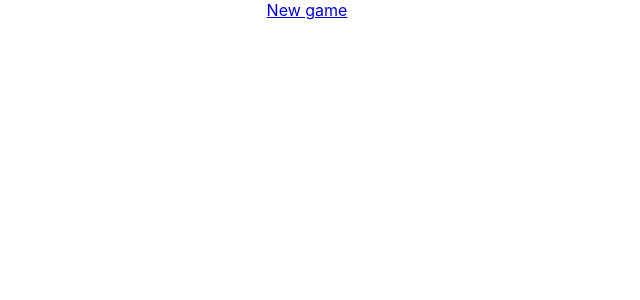
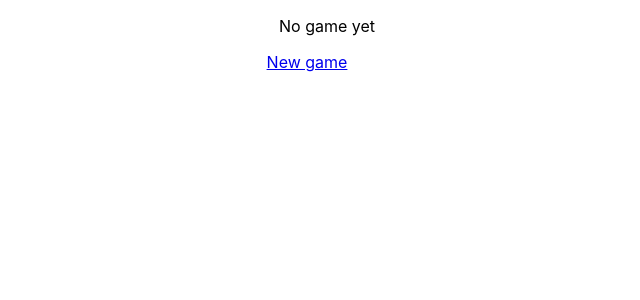
Before and after one commit to euZebe/Scores, a React (Create React App) app: page / in a window 1280 px wide. Shown: the top 300 px of the page, without its empty margins (333-973 px from the left). Built offline with nearby package versions, Linux system fonts and the light colour scheme.

Commit message:
Home: display games list

```diff
--- a/src/routes/Home.tsx
+++ b/src/routes/Home.tsx
@@ -1,10 +1,19 @@
-import * as React from "react";
-import { Link } from "react-router-dom";
+import * as React from "react"
+import { Link } from "react-router-dom"
+import { useGames } from "../game"
 
-const Home = () => (
-  <div className="App">
-    <Link to="/new-game">New game</Link>
-  </div>
-);
+const Home = () => {
+  const games = useGames()
+  return (
+    <div className="App">
+      <ul>
+        {games.length === 0
+          ? "No game yet"
+          : games.map((game) => <li key={game.id}>{game.gameName}</li>)}
+      </ul>
+      <Link to="/new-game">New game</Link>
+    </div>
+  )
+}
 
-export default Home;
+export default Home
```
